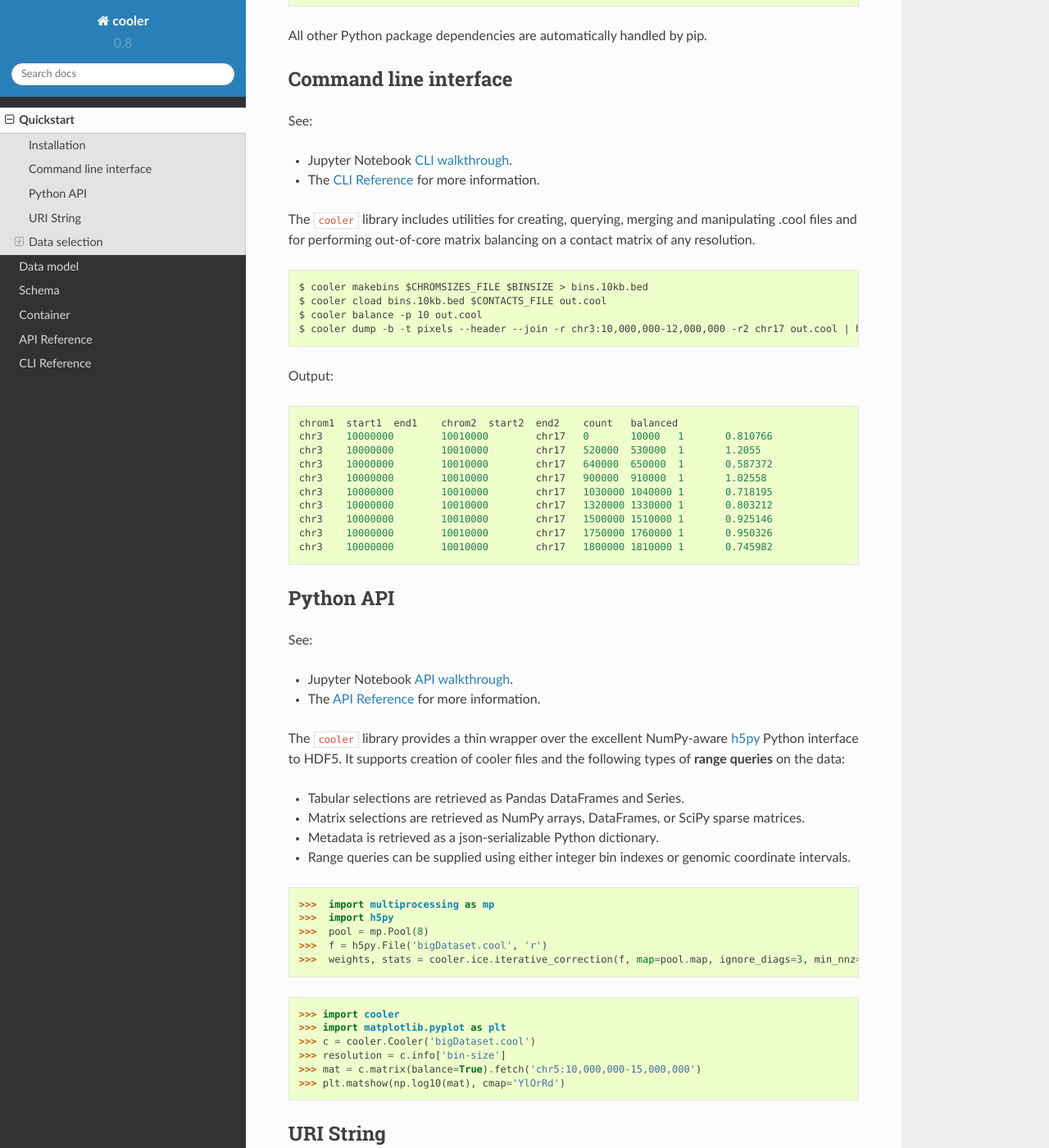
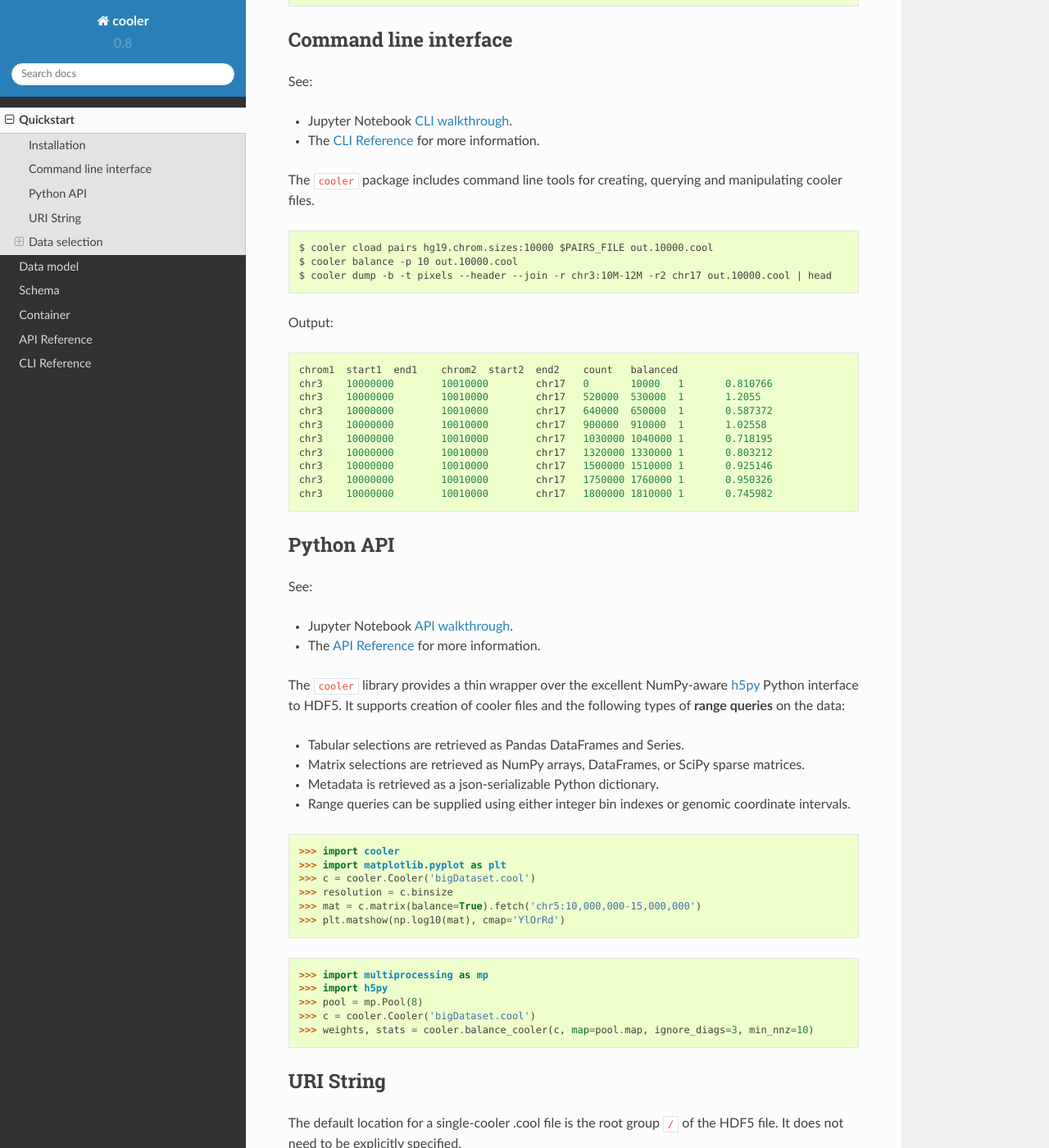
Before and after one commit to open2c/cooler, a Sphinx documentation site: the page built from docs/quickstart.rst, in a window 1280 px wide and 1400 px high, scrolled down 632 px. Shown: the whole window at 82% size. Built offline with Sphinx 7.4.7 and the Read the Docs theme 2.0.0, drawn with Linux system fonts in a browser that asks for light colours; some of the changed text lies outside the part shown.

Commit message:
Update docs

```diff
--- a/docs/quickstart.rst
+++ b/docs/quickstart.rst
@@ -24,12 +24,6 @@ Install ``cooler`` from PyPI using pip.
 
     $ pip install cooler
 
-All other Python package dependencies are automatically handled by pip.
-
-.. Additionally, the following tools are required for building ``cool`` files from contact lists:
-.. - Parallel gzip ``pigz``. Install using your system package manager.
-.. - Tabix/bgzf. These come with `Samtools <http://www.htslib.org/download/>`_ but are also available on system package managers like ``brew`` (Mac OS) and ``apt`` (Ubuntu). Alternatively, if you are using ``conda``, consider adding the `bioconda <https://bioconda.github.io/>`_ channel to get access to many more bioinformatics packages.
-
 
 Command line interface
 ----------------------
@@ -40,14 +34,13 @@ See:
 - The `CLI Reference <http://cooler.readthedocs.io/en/latest/cli.html>`_ for more information.
 
 
-The ``cooler`` library includes utilities for creating, querying, merging and manipulating .cool files and for performing out-of-core matrix balancing on a contact matrix of any resolution.
+The ``cooler`` package includes command line tools for creating, querying and manipulating cooler files.
 
 ::
 
-    $ cooler makebins $CHROMSIZES_FILE $BINSIZE > bins.10kb.bed
-    $ cooler cload bins.10kb.bed $CONTACTS_FILE out.cool
-    $ cooler balance -p 10 out.cool
-    $ cooler dump -b -t pixels --header --join -r chr3:10,000,000-12,000,000 -r2 chr17 out.cool | head
+    $ cooler cload pairs hg19.chrom.sizes:10000 $PAIRS_FILE out.10000.cool
+    $ cooler balance -p 10 out.10000.cool
+    $ cooler dump -b -t pixels --header --join -r chr3:10M-12M -r2 chr17 out.10000.cool | head
 
 Output:
 
@@ -83,20 +76,20 @@ The ``cooler`` library provides a thin wrapper over the excellent NumPy-aware `h
 
 ::
 
-    >>>  import multiprocessing as mp
-    >>>  import h5py
-    >>>  pool = mp.Pool(8)
-    >>>  f = h5py.File('bigDataset.cool', 'r')
-    >>>  weights, stats = cooler.ice.iterative_correction(f, map=pool.map, ignore_diags=3, min_nnz=10)
+    >>> import cooler
+    >>> import matplotlib.pyplot as plt
+    >>> c = cooler.Cooler('bigDataset.cool')
+    >>> resolution = c.binsize
+    >>> mat = c.matrix(balance=True).fetch('chr5:10,000,000-15,000,000')
+    >>> plt.matshow(np.log10(mat), cmap='YlOrRd')
 
 ::
 
-    >>> import cooler
-    >>> import matplotlib.pyplot as plt
+    >>> import multiprocessing as mp
+    >>> import h5py
+    >>> pool = mp.Pool(8)
     >>> c = cooler.Cooler('bigDataset.cool')
-    >>> resolution = c.info['bin-size']
-    >>> mat = c.matrix(balance=True).fetch('chr5:10,000,000-15,000,000')
-    >>> plt.matshow(np.log10(mat), cmap='YlOrRd')
+    >>> weights, stats = cooler.balance_cooler(c, map=pool.map, ignore_diags=3, min_nnz=10)
 
 
 URI String
```
Also changed, not shown: other parts of docs/quickstart.rst (+2 -2 lines).
